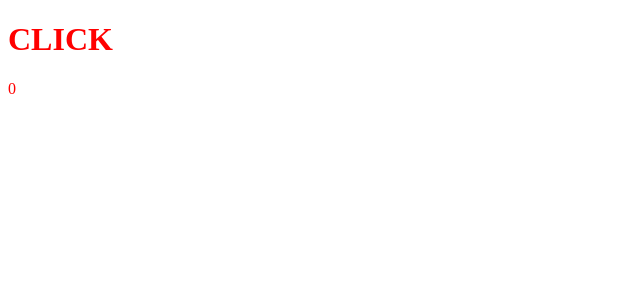
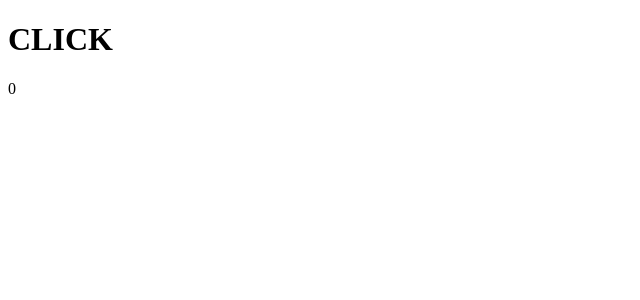
Before and after one commit to Bit-Lovers/N2I, a Nuxt app: page / in a window 1280 px wide. Shown: the top 300 px of the page, without its empty margins (0-640 px from the left). Built offline with nearby package versions, Linux system fonts and the light colour scheme.

Commit message:
No select

```diff
--- a/assets/main.css
+++ b/assets/main.css
@@ -1,3 +1,13 @@
-body {
-    color: red;
+.Button:hover {
+    cursor: pointer;
 }
+
+.noselect {
+    -webkit-touch-callout: none; /* iOS Safari */
+    -webkit-user-select: none; /* Safari */
+    -khtml-user-select: none; /* Konqueror HTML */
+    -moz-user-select: none; /* Old versions of Firefox */
+    -ms-user-select: none; /* Internet Explorer/Edge */
+    user-select: none; /* Non-prefixed version, currently
+    supported by Chrome, Edge, Opera and Firefox */
+}
--- a/pages/index.vue
+++ b/pages/index.vue
@@ -1,10 +1,10 @@
 <script setup lang="ts">
-const counter = useState('count', () => 0)
+const counter = useState('counter', () => 0)
 </script>
 
 <template>
     <div>
-        <div label="Button" @click="counter++">
+        <div class="Button noselect" @click="counter++">
             <h1>CLICK</h1>
         </div>
         <p>{{ counter }}</p>
```
